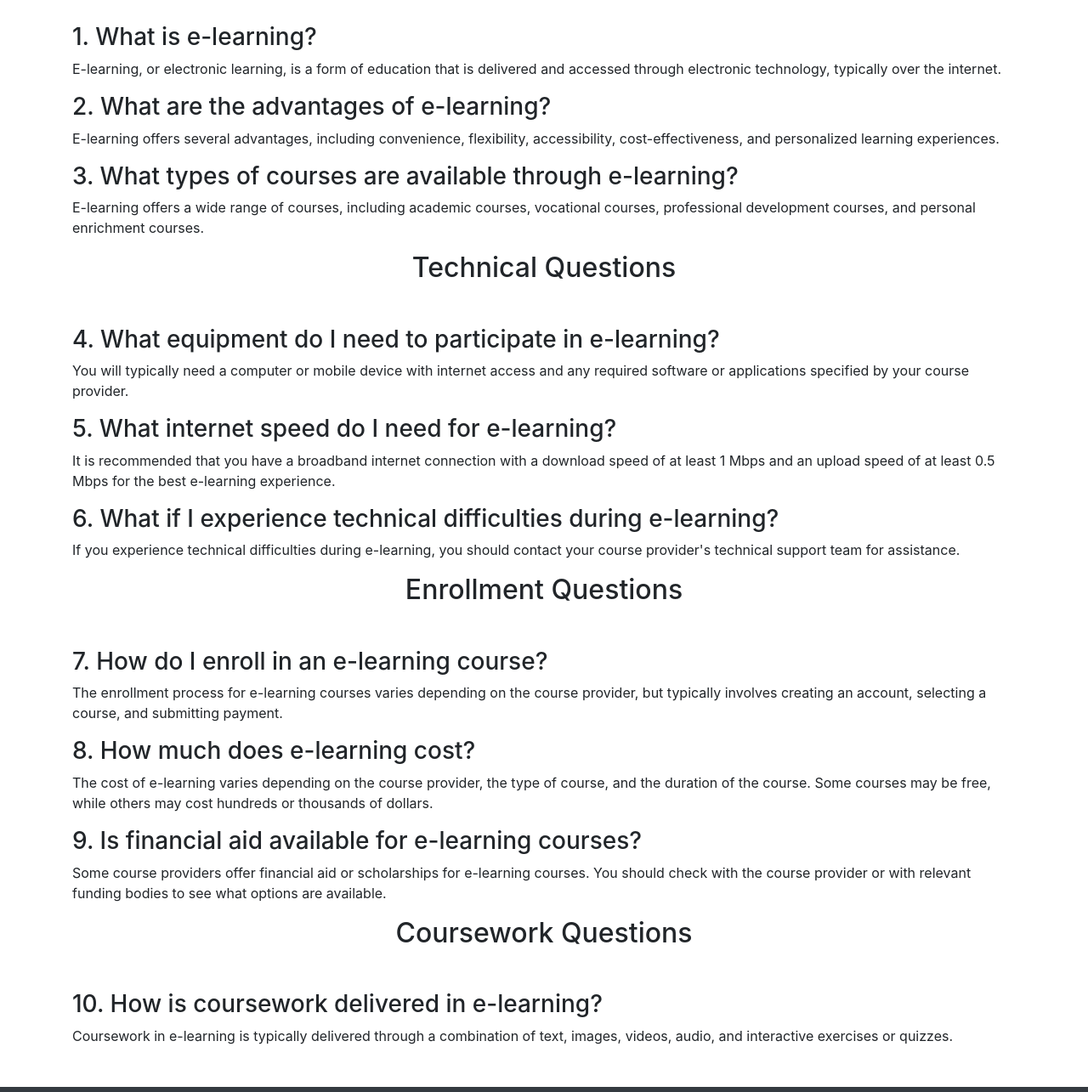
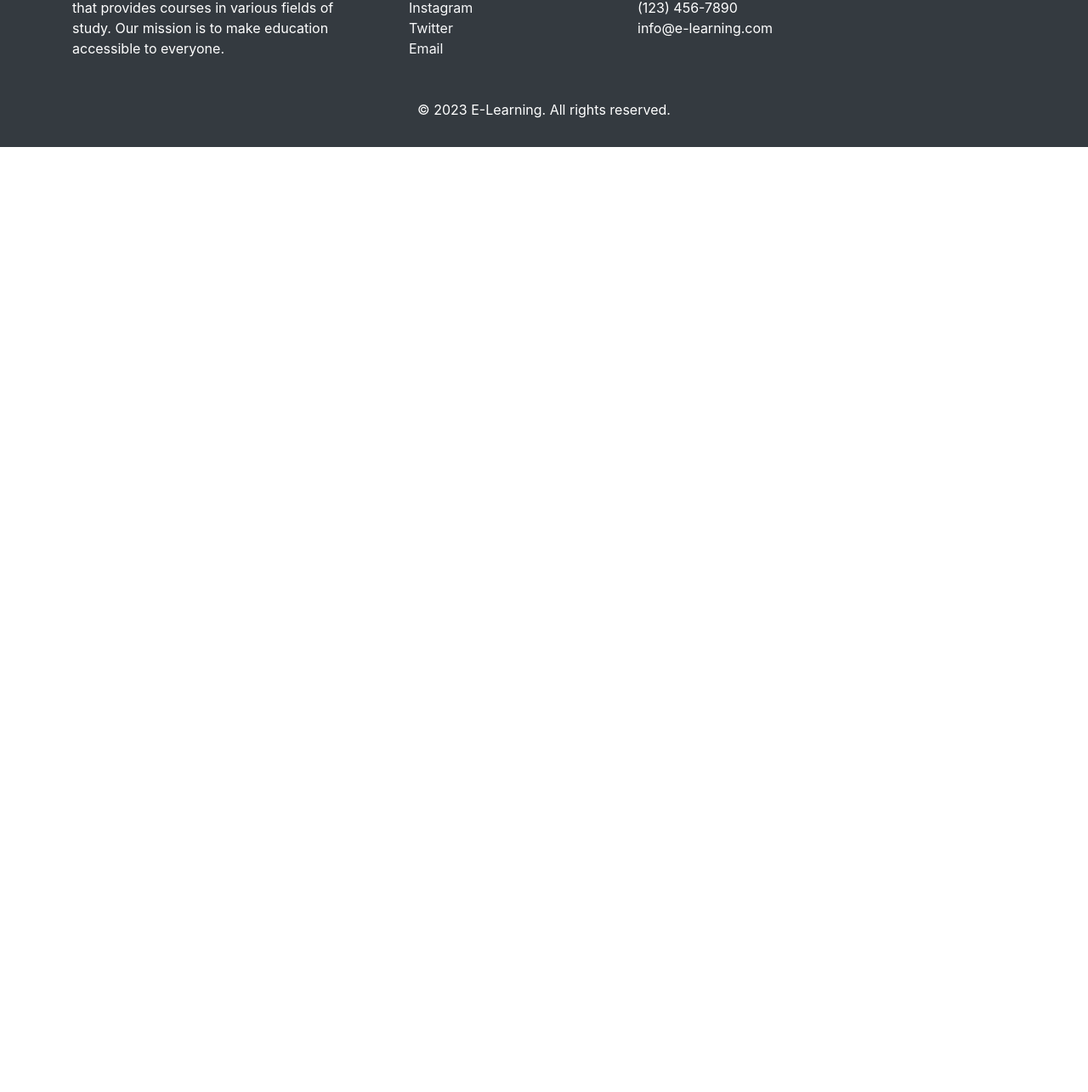
Before and after one commit to Yash90234/trysimplehost, a plain HTML site: page SIGNUP.html in a window 1280 px wide. Shown: the part 439-1724 px from the top of the page at 85% size. After the commit the page ends 800 px from the top, so only its background shows below. Drawn offline with nearby package versions, Linux system fonts and the light colour scheme.

Commit message:
Update SIGNUP.html

```diff
--- a/SIGNUP.html
+++ b/SIGNUP.html
@@ -51,65 +51,7 @@
     </div>
   </section>
 
-  <section class="container my-5">
-	<h2 class="text-center mb-5">Frequently Asked Questions</h2>
 
-	<div class="faq-card">
-		<h3>1. What is e-learning?</h3>
-		<p>E-learning, or electronic learning, is a form of education that is delivered and accessed through electronic technology, typically over the internet.</p>
-	</div>
-
-	<div class="faq-card">
-		<h3>2. What are the advantages of e-learning?</h3>
-		<p>E-learning offers several advantages, including convenience, flexibility, accessibility, cost-effectiveness, and personalized learning experiences.</p>
-	</div>
-
-	<div class="faq-card">
-		<h3>3. What types of courses are available through e-learning?</h3>
-		<p>E-learning offers a wide range of courses, including academic courses, vocational courses, professional development courses, and personal enrichment courses.</p>
-	</div>
-
-	<h2 class="text-center mb-5">Technical Questions</h2>
-
-	<div class="faq-card">
-		<h3>4. What equipment do I need to participate in e-learning?</h3>
-		<p>You will typically need a computer or mobile device with internet access and any required software or applications specified by your course provider.</p>
-	</div>
-
-	<div class="faq-card">
-		<h3>5. What internet speed do I need for e-learning?</h3>
-		<p>It is recommended that you have a broadband internet connection with a download speed of at least 1 Mbps and an upload speed of at least 0.5 Mbps for the best e-learning experience.</p>
-	</div>
-
-	<div class="faq-card">
-		<h3>6. What if I experience technical difficulties during e-learning?</h3>
-		<p>If you experience technical difficulties during e-learning, you should contact your course provider's technical support team for assistance.</p>
-	</div>
-
-	<h2 class="text-center mb-5">Enrollment Questions</h2>
-
-	<div class="faq-card">
-		<h3>7. How do I enroll in an e-learning course?</h3>
-		<p>The enrollment process for e-learning courses varies depending on the course provider, but typically involves creating an account, selecting a course, and submitting payment.</p>
-	</div>
-
-	<div class="faq-card">
-		<h3>8. How much does e-learning cost?</h3>
-		<p>The cost of e-learning varies depending on the course provider, the type of course, and the duration of the course. Some courses may be free, while others may cost hundreds or thousands of dollars.</p>
-	</div>
-
-	<div class="faq-card">
-		<h3>9. Is financial aid available for e-learning courses?</h3>
-		<p>Some course providers offer financial aid or scholarships for e-learning courses. You should check with the course provider or with relevant funding bodies to see what options are available.</p>
-	</div>
-
-	<h2 class="text-center mb-5">Coursework Questions</h2>
-
-	<div class="faq-card">
-		<h3>10. How is coursework delivered in e-learning?</h3>
-		<p>Coursework in e-learning is typically delivered through a combination of text, images, videos, audio, and interactive exercises or quizzes.</p>
-	</div>
-  </section>
 
   <footer class="bg-dark text-white py-3">
     <div class="container">
```
